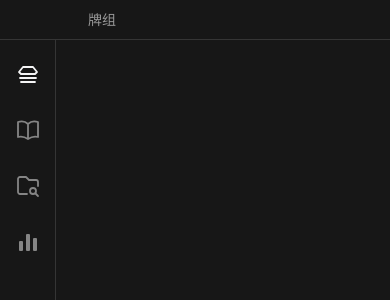
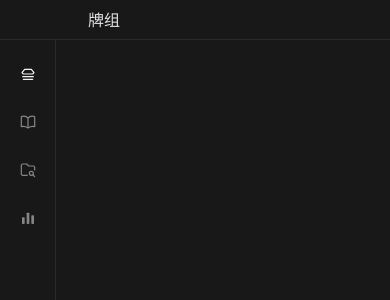
Before and after one commit to HanakumaChifuyu/hypr-anki, a React (Vite) app in the folder gui/: page / in a window 390 px wide. Shown: the top 300 px of the page. Built offline with nearby package versions, Linux system fonts and the light colour scheme.

Commit message:
chore(applayout): 对app的布局的长宽和部分颜色做了一些调整

```diff
--- a/gui/src/main/main.ts
+++ b/gui/src/main/main.ts
@@ -16,7 +16,7 @@ const createWindow = () => {
     ...(process.platform === 'darwin'
       ? {
           titleBarStyle: 'hidden' as const,
-          trafficLightPosition: { x: 15, y: 12 },
+          trafficLightPosition: { x: 12, y: 10 },
         }
       : {}),
     backgroundColor: '#171717',
--- a/gui/src/renderer/component/Navigation.tsx
+++ b/gui/src/renderer/component/Navigation.tsx
@@ -3,7 +3,7 @@ import type { ReactNode } from 'react';
 
 export function Icon({
   children,
-  className = 'size-6',
+  className = 'size-4',
 }: {
   children: ReactNode;
   className?: string;
@@ -95,8 +95,8 @@ const items = [
 export function Navigation() {
   return (
     <nav
-      className="flex w-14 shrink-0 flex-col items-center gap-3 border-r
-      border-[#353535] pt-3 sm:w-14"
+      className="flex w-14 shrink-0 flex-col items-center gap-1 border-r
+      border-white/[0.08] pt-3 sm:w-14"
       aria-label="主导航"
     >
       {items.map(({ to, label, icon }) => (
--- a/gui/src/renderer/component/rootRouter.tsx
+++ b/gui/src/renderer/component/rootRouter.tsx
@@ -13,17 +13,17 @@ export default function AppLayout() {
     select: (state) => state.location.pathname,
   });
   return (
-    <div className="flex h-screen flex-col overflow-hidden bg-[#11111] text-zinc-200 m-0">
+    <div className="flex h-screen flex-col overflow-hidden bg-[#181818] text-zinc-200 m-0">
       <header
         className="relative flex h-10 shrink-0  justify-start
-      border-b border-[#353535] items-center [-webkit-app-region:drag]"
+      border-b  border-white/8 items-center [-webkit-app-region:drag]"
       >
         <div className="w-22 shrink-0" />
-        <h1 className="m-0 text-sm font-normal text-[#999] select-none">
           {titles[pathname] ?? '牌组'}
+        <h1 className="m-0 text-sm font-normal text-[#a1a1aa] select-none">
         </h1>
       </header>
-      <div className="flex min-h-0 flex-1 pt-0">
+      <div className="flex min-h-0 flex-1 pt-0 bg-[#181818]">
         <Navigation />
         <main className="min-w-0 flex-1 overflow-y-auto px-6 pb-6 pt-5 sm:px-5">
           <Outlet />
```
